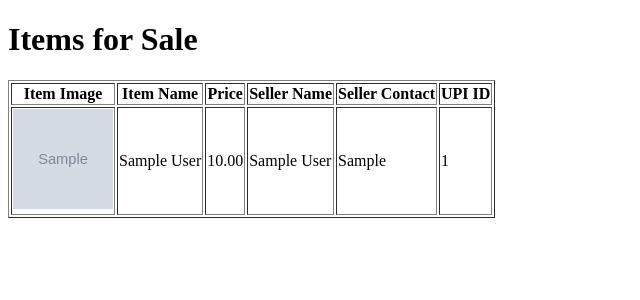
After one commit to Manish27112004/Student_ERP, a Django app: page /erp/Stationary/ in a window 1280 px wide. The commit adds this page. Shown: the top 300 px of the page, without its empty margins (0-640 px from the left). Run offline with Django 5.2, Linux system fonts and the light colour scheme; tables that the repository leaves empty hold one stand-in row (values such as "Sample post"); grey boxes marked "Sample" are stand-in pictures.

Commit message:
Remaining Fn

```diff
--- a/ERP/templates/announcement.html
+++ b/ERP/templates/announcement.html
@@ -10,7 +10,7 @@
     {% for announcement in announcements %}
         <li>
             <strong>{{ announcement.announce }}</strong>
-            (Posted by {{ announcement.teacher.name }} in {{ announcement.group.groupName }} on {{ announcement.timestamp }})
+            (Posted by {{ announcement.teacher.name }} in {{ announcement.group.groupName }} on {{ announcement.timestamp }} it ends on {{announcement.enddate}})
         </li>
     {% endfor %}
 </ul>
--- /dev/null
+++ b/ERP/templates/seller_items.html
@@ -0,0 +1,35 @@
+<!DOCTYPE html>
+<html>
+<head>
+    <title>Seller Items</title>
+</head>
+<body>
+    <h1>Items for Sale</h1>
+    <table border="1">
+        <tr>
+            <th>Item Image</th>
+            <th>Item Name</th>
+            <th>Price</th>
+            <th>Seller Name</th>
+            <th>Seller Contact</th>
+            <th>UPI ID</th>
+        </tr>
+        {% for item in items %}
+        <tr>
+            <td>
+                {% if item.image %}
+                    <img src="{{ item.image.url }}" alt="{{ item.itemName }}" width="100" height="100">
+                {% else %}
+                    <p>No Image</p>
+                {% endif %}
+            </td>
+            <td>{{ item.itemName }}</td>
+            <td>{{ item.price }}</td>
+            <td>{{ item.seller.name }}</td>
+            <td>{{ item.seller.contact_info }}</td>
+            <td>{{ item.seller.upiId }}</td>
+        </tr>
+        {% endfor %}
+    </table>
+</body>
+</html>
--- a/ERP/urls.py
+++ b/ERP/urls.py
@@ -12,5 +12,7 @@ urlpatterns = [
     path('todo/', views.todo_list, name='todo_list'),
     path('todo/toggle/<int:task_id>/', views.toggle_task_completion, name='toggle_task_completion'),
     path('todo/delete/<int:task_id>/', views.delete_task, name='delete_task'),
-    path('announcement/', views.user_groups_announcements)
+    path('announcement/', views.user_groups_announcements),
+    path('Stationary/', views.seller_items_view),
+    path('store/', views.store_view, name='store_view'),
 ]
--- a/ERP/views.py
+++ b/ERP/views.py
@@ -2,14 +2,13 @@ from django.shortcuts import redirect, render, get_object_or_404
 from django.core.exceptions import ObjectDoesNotExist
 from django.db.models import Q,F                        #for OR operations
 from django.http import HttpResponse
-from StudentManagement.models import Student
 from django.contrib.auth.decorators import login_required
 from django.contrib.auth import login, authenticate
 from django.contrib.auth.models import User
 from django.contrib import messages
-from StudentManagement.models import ToDoList, Task
+from StudentManagement.models import ToDoList, Task, Group, Announcement, Stationary, Student, SharingIsCaringStore
 from StudentManagement.forms import TaskForm
-from StudentManagement.models import Group, Announcement
+
 
 @login_required
 def say_truth(request):
@@ -133,3 +132,18 @@ def user_groups_announcements(request):
     }
 
     return render(request, 'announcement.html', context)
+
+
+def seller_items_view(request):
+    # Fetch all stationary items along with their sellers
+    items = Stationary.objects.select_related('seller').all()
+
+    context = {
+        'items': items,
+    }
+    return render(request, 'seller_items.html', context)
+
+
+def store_view(request):
+    items = SharingIsCaringStore.objects.all()  # Get all items in the store
+    return render(request, 'store_items.html', {'items': items})
--- a/StudentManagement/models.py
+++ b/StudentManagement/models.py
@@ -58,10 +58,26 @@ class Group(models.Model):
     teacher = models.ForeignKey(Teacher, on_delete=models.CASCADE, related_name='teacher_groups')
     students = models.ManyToManyField(Student, related_name='groups')
 
+    def __str__(self):
+        return self.groupName
+
 class Seller(models.Model):
     sellerID = models.BigAutoField(primary_key= True)
     name = models.CharField(max_length=100)
     contact_info = models.CharField(max_length=100)
+    UPI_HANDLE_CHOICES = [
+        ('@oksbi', '@oksbi'),
+        ('@okhdfc', '@okhdfc'),
+        ('@okicici', '@okicici'),
+        ('@okaxis', '@okaxis'),
+        ]
+    upiId = models.CharField(max_length=50)  # For UPI ID before the '@'
+    upiHandle = models.CharField(max_length=10, choices=UPI_HANDLE_CHOICES, default='@oksbi',null=True, blank=True)
+
+
+
+    def __str__(self):
+        return self.name
 
 
 class Announcement(models.Model):
@@ -82,15 +98,17 @@ class Calender(models.Model):
 class SharingIsCaringStore(models.Model):
     price = models.SmallIntegerField()
     bookName = models.CharField(max_length= 255)
-    image = models.ImageField(upload_to='images/')  # Customize the upload path...This argument specifies the directory within your media root where uploaded images will be saved. You'll need to configure your media settings in settings.py
-    seller = models.ForeignKey(Seller, on_delete=models.CASCADE, related_name='books_sold')
-    buyer = models.ForeignKey(Student, on_delete=models.CASCADE, related_name='books_bought', null=True, blank=True)
+    price = models.DecimalField(max_digits= 6, decimal_places= 2)
+    image = models.ImageField(upload_to='item_images/')  # Customize the upload path...This argument specifies the directory within your media root where uploaded images will be saved. You'll need to configure your media settings in settings.py
+    seller = models.ForeignKey(Student, on_delete=models.CASCADE, related_name='books_sold')
+    #buyer = models.ForeignKey(Student, on_delete=models.CASCADE, related_name='books_bought', null=True, blank=True)
 
 
 class Stationary(models.Model):
     itemName = models.CharField(max_length= 255)
     price = models.DecimalField(max_digits= 6, decimal_places= 2)
-    #seller = models.ForeignKey(Seller, on_delete=models.CASCADE, related_name='stationery_items') It should return all the books that are being bought from the stationary by a particular student
+    seller = models.ForeignKey(Seller, on_delete=models.CASCADE, related_name='stationery_items',null=True, blank=True) #It should return all the books that are being bought from the stationary by a particular student
+    image = models.ImageField(upload_to='item_images/', blank=True, null=True)
 
 
 class ToDoList(models.Model):
```
Also changed, not shown: ERP/templates/store_items.html (added, +31 -0 lines), StudentManagement/admin.py (+9 -0 lines), mainapp/settings.py (+7 -0 lines).
